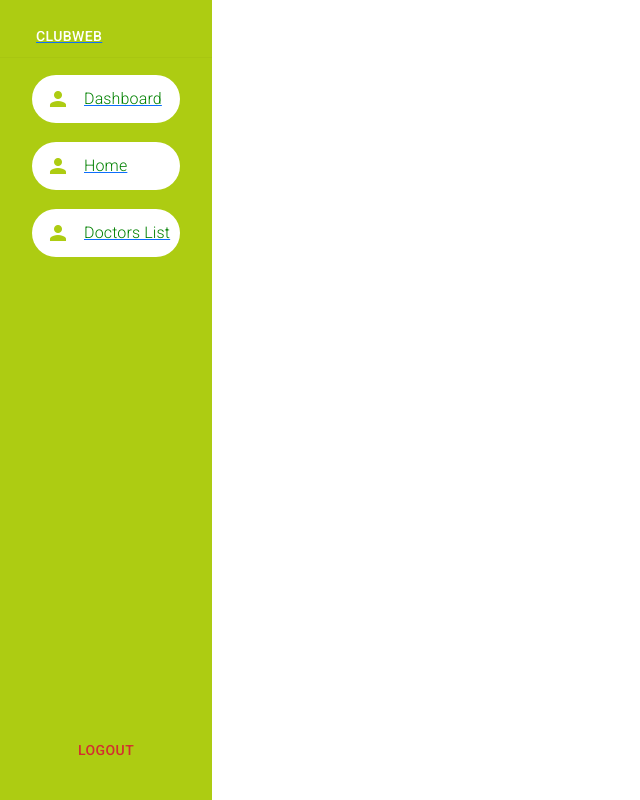
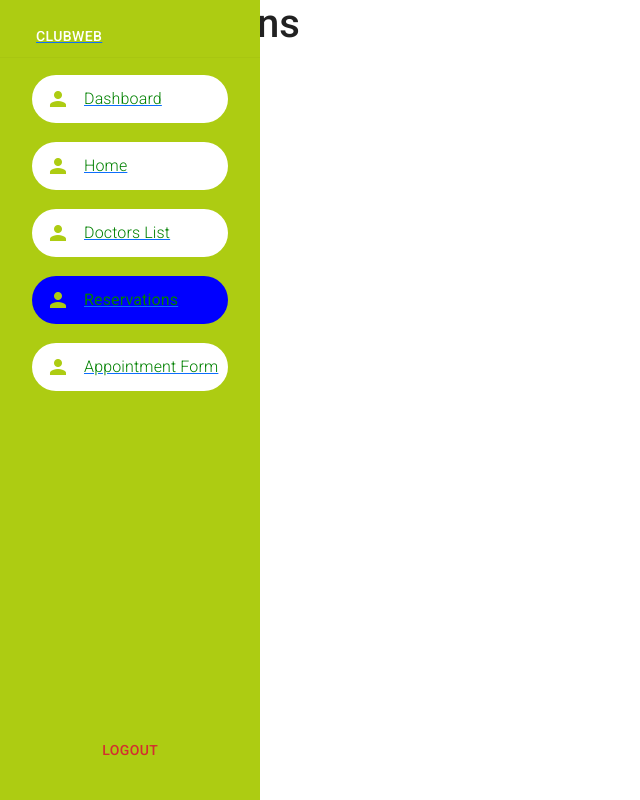
Before and after one commit to AckonSamuel/final-capstone-frontend, a React (Create React App) app: page /reservations in a window 1280 px wide. Shown: the whole page, without its empty margins (0-640 px from the left). Built offline with nearby package versions, Linux system fonts and the light colour scheme.

Commit message:
Add routes for reservations and appointment form pages

```diff
--- /dev/null
+++ b/src/components/Appointments/AppointmentForm.js
@@ -0,0 +1,5 @@
+const AppointmentForm = () => {
+  return <form></form>;
+};
+
+export default AppointmentForm;
--- /dev/null
+++ b/src/components/Appointments/Reservations.js
@@ -0,0 +1,9 @@
+const Reservations = () => {
+  return (
+    <div>
+      <h1> My Reservations </h1>
+    </div>
+  );
+};
+
+export default Reservations;
--- a/src/routes.js
+++ b/src/routes.js
@@ -6,52 +6,70 @@ import Logout from './components/authentication/Logout';
 import Dashboard from './components/Dashboard';
 import Doctors from './components/Doctors/doctors';
 import DoctorsList from './components/Doctors/DoctorsList';
+import Reservations from './components/Appointments/Reservations';
+import AppointmentForm from './components/Appointments/AppointmentForm';
 
 const routes = [
   {
-    routeName: 'Sign In',
-    key: 'sign-in',
+    routeName: "Sign In",
+    key: "sign-in",
     icon: <Icon fontSize="small">login</Icon>,
-    route: '/',
+    route: "/",
     component: <Login />,
   },
   {
-    routeName: 'Register',
-    key: 'sign-up',
+    routeName: "Register",
+    key: "sign-up",
     icon: <Icon fontSize="small">login</Icon>,
-    route: '/register',
+    route: "/register",
     component: <RegisterPage />,
   },
   {
-    routeName: 'Logout',
-    key: 'sign-in',
+    routeName: "Logout",
+    key: "sign-in",
     icon: <Icon fontSize="small">login</Icon>,
-    route: '/logout',
+    route: "/logout",
     component: <Logout />,
   },
   {
-    type: 'collapse',
-    routeName: 'Dashboard',
-    key: 'dashboard',
+    type: "collapse",
+    routeName: "Dashboard",
+    key: "dashboard",
     icon: <Icon fontSize="small">person</Icon>,
-    route: '/dashboard',
+    route: "/dashboard",
     component: <Dashboard />,
   },
   {
-    type: 'collapse',
-    routeName: 'Home',
-    key: 'doctors',
+    type: "collapse",
+    routeName: "Home",
+    key: "doctors",
     icon: <Icon fontSize="small">person</Icon>,
-    route: '/home',
+    route: "/home",
     component: <Doctors />,
   },
   {
-    type: 'collapse',
-    routeName: 'Doctors List',
-    key: 'doctors-list',
+    type: "collapse",
+    routeName: "Doctors List",
+    key: "doctors-list",
     icon: <Icon fontSize="small">person</Icon>,
-    route: '/doctorslist',
+    route: "/doctorslist",
     component: <DoctorsList />,
+  },
+  {
+    type: "collapse",
+    routeName: "Reservations",
+    key: "reservations",
+    icon: <Icon fontSize="small">person</Icon>,
+    route: "/reservations",
+    component: <Reservations />,
+  },
+  {
+    type: "collapse",
+    routeName: "Appointment Form",
+    key: "appointment-form",
+    icon: <Icon fontSize="small">person</Icon>,
+    route: "/appointment-form",
+    component: <AppointmentForm />,
   },
 ];
 
```
